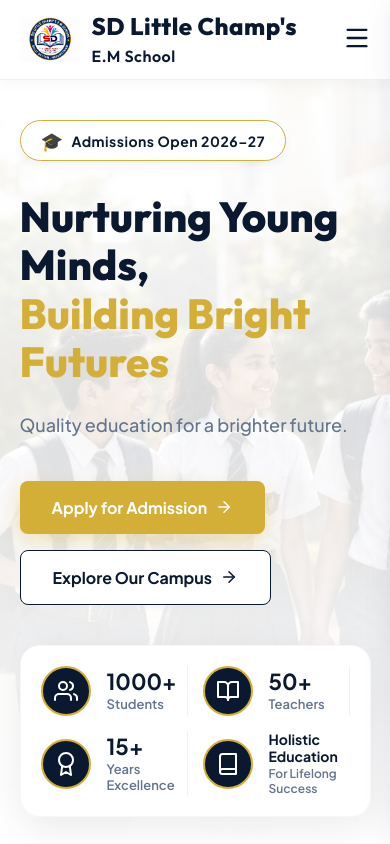
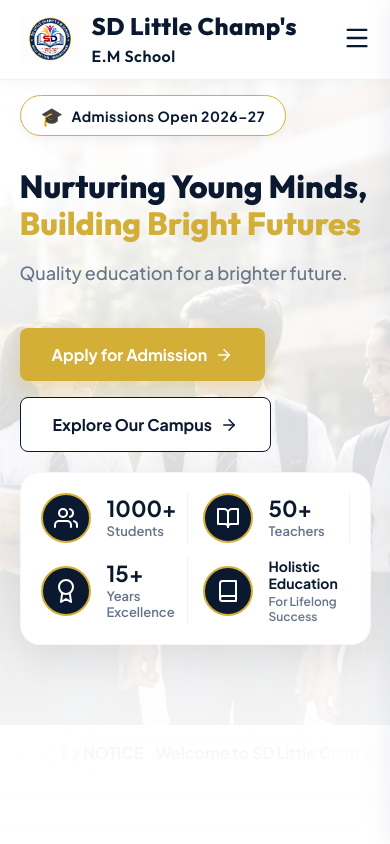
Before and after one commit to Hariteja431/SD-Little-Champs, a Next.js app: page / in a window 390 px wide. Shown: the top 844 px of the page. Built offline with nearby package versions, Linux system fonts and the light colour scheme; no server answers; the database is empty.

Commit message:
Fix About Us mobile overflow and precisely align Hero image to showcase maximum student visibility

```diff
--- a/src/components/public/AboutSection.js
+++ b/src/components/public/AboutSection.js
@@ -13,7 +13,7 @@ export default function AboutSection({ settings }) {
 
   return (
     <section id="about" className={styles.sectionLight} style={{ position: "relative", overflow: "hidden", padding: "120px 5%" }}>
-      <div style={{ maxWidth: "1400px", margin: "0 auto", display: "grid", gridTemplateColumns: "repeat(auto-fit, minmax(450px, 1fr))", gap: "100px", alignItems: "center" }}>
+      <div style={{ maxWidth: "1400px", margin: "0 auto", display: "grid", gridTemplateColumns: "repeat(auto-fit, minmax(min(100%, 450px), 1fr))", gap: "100px", alignItems: "center" }}>
 
         {/* Left: Image Composition */}
         <div style={{ position: "relative", paddingRight: "20px", display: "flex", flexDirection: "column" }} className="animateFadeUp delay1">
--- a/src/components/public/Hero.js
+++ b/src/components/public/Hero.js
@@ -19,7 +19,7 @@ export default function Hero({ settings }) {
           </div>
 
           {/* Main Heading */}
-          <h1 className="font-heading animateFadeUp delay2" style={{ fontSize: "clamp(42px, 5vw, 64px)", fontWeight: 800, lineHeight: 1.15, marginBottom: "24px", color: "var(--navy)" }}>
+          <h1 className="font-heading animateFadeUp delay2" style={{ fontSize: "clamp(32px, 8vw, 64px)", fontWeight: 800, lineHeight: 1.15, marginBottom: "16px", color: "var(--navy)" }}>
             Nurturing Young Minds,<br/>
             <span style={{ color: "var(--gold)" }}>Building Bright Futures</span>
           </h1>
--- a/src/components/public/public.module.css
+++ b/src/components/public/public.module.css
@@ -928,14 +928,14 @@
     left: 0;
     width: 100%;
     height: 100%;
-    background-position: 70% center;
+    background-position: 85% 30%;
     background-size: cover; /* Fill the mobile screen */
   }
   .heroPremiumGradient {
     background: linear-gradient(to bottom, rgba(255,255,255,0.95) 0%, rgba(255,255,255,0.85) 50%, rgba(255,255,255,1) 100%);
   }
   .heroPremiumContent {
-    padding: 120px 5% 40px;
+    padding: 95px 5% 20px;
   }
   .heroPremiumText { width: 100%; }
   .heroStatsCard {
```
